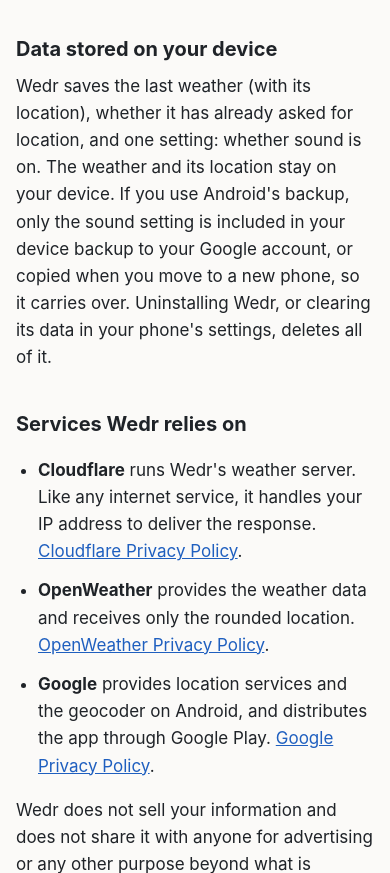
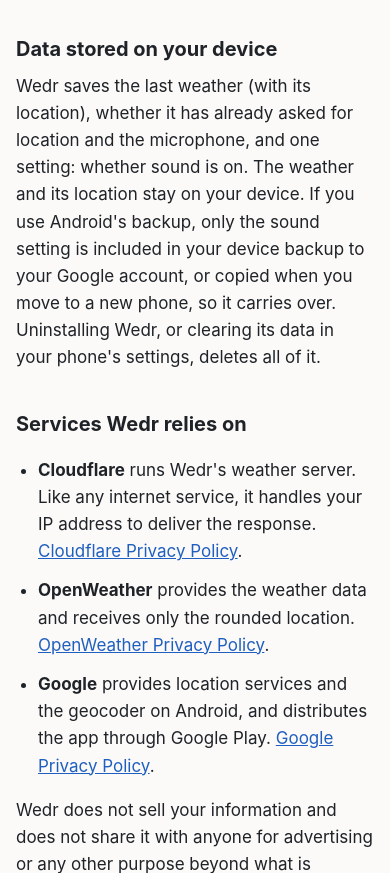
Before and after one commit to emanueldolo/wedr-privacy, a plain HTML site: page index.html in a window 390 px wide. Shown: the part 2179-3052 px from the top of the page. Drawn offline with Linux system fonts and the light colour scheme.

Commit message:
The app also remembers whether it asked for the microphone.
Co-Authored-By: Claude Opus 5.5 <noreply@anthropic.com>

```diff
--- a/index.html
+++ b/index.html
@@ -81,7 +81,7 @@
   settings; the rest of the app works without it.</p>
 
   <h2>Data stored on your device</h2>
-  <p>Wedr saves the last weather (with its location), whether it has already asked for location,
+  <p>Wedr saves the last weather (with its location), whether it has already asked for location and the microphone,
   and one setting: whether sound is on. The weather and its location stay on your device. If you
   use Android's backup, only the sound setting is included in your device backup to your Google
   account, or copied when you move to a new phone, so it carries over. Uninstalling Wedr, or
```
